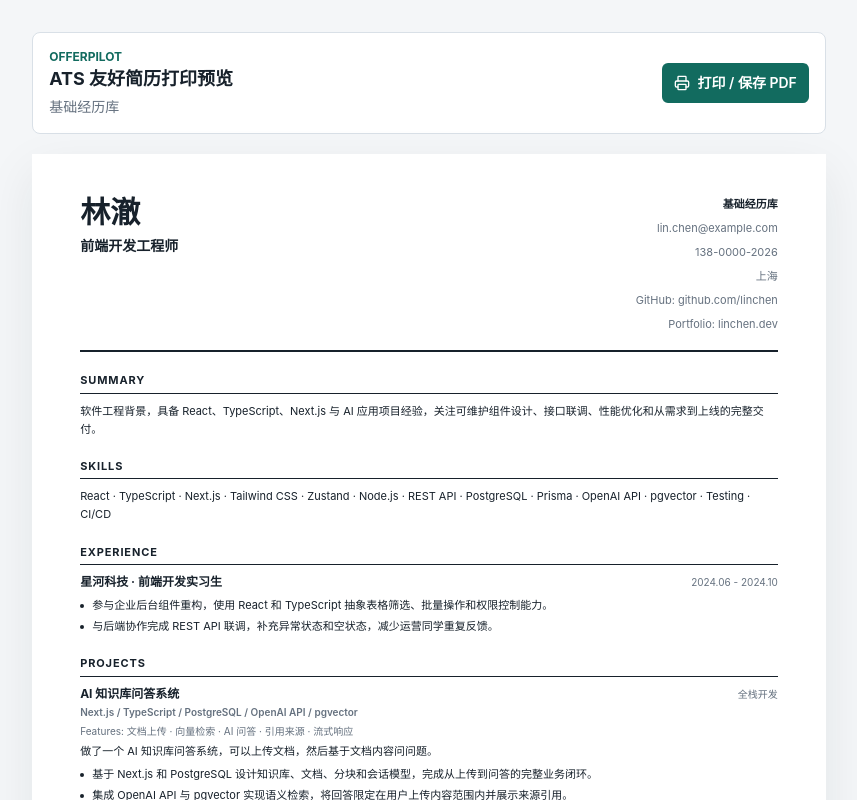
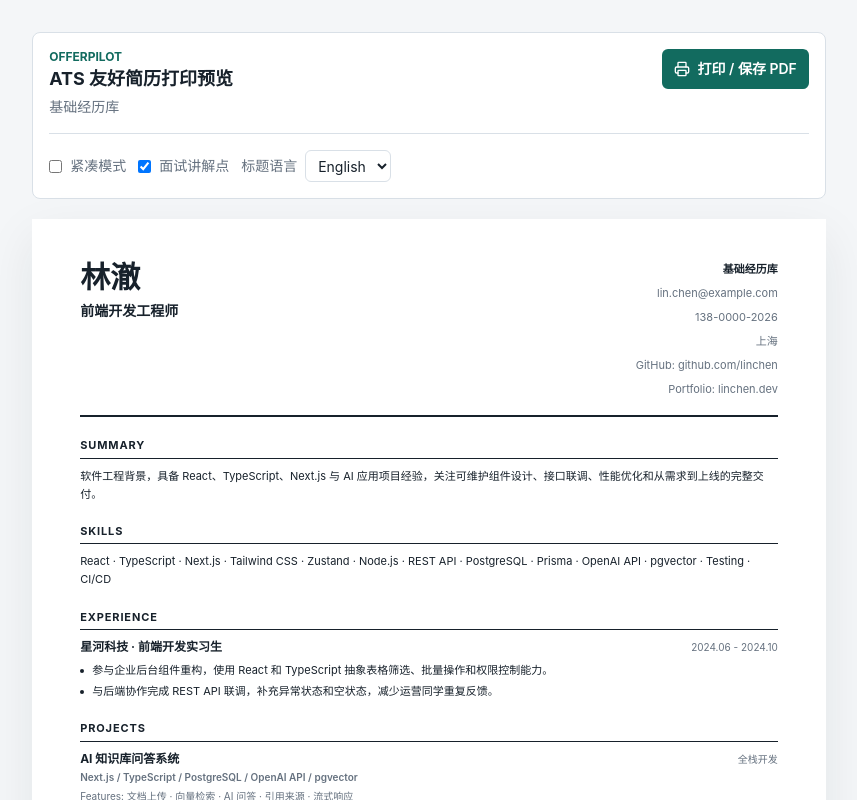
Before and after one commit to xinghe118/offerpilot, a Next.js app: page /resume/print in a window 1280 px wide. Shown: the top 800 px of the page, without its empty margins (211-1068 px from the left). Built offline with nearby package versions, Linux system fonts and the light colour scheme.

Commit message:
feat: add resume print controls

```diff
--- a/components/resume-print-page-client.tsx
+++ b/components/resume-print-page-client.tsx
@@ -4,6 +4,7 @@ import { Printer } from "lucide-react";
 import { useEffect, useState } from "react";
 import { seedProfile } from "@/lib/domain/seed-data";
 import type { UserProfile } from "@/lib/domain/types";
+import { defaultResumePrintOptions, type ResumePrintOptions } from "@/lib/resume/print-options";
 import { ResumePrintView } from "@/components/resume-print-view";
 
 type PrintSnapshot = {
@@ -49,16 +50,45 @@ function loadPrintSnapshot() {
   }
 }
 
+function loadPrintOptions() {
+  try {
+    const raw = window.localStorage.getItem("offerpilot.printOptions");
+    if (!raw) {
+      return defaultResumePrintOptions;
+    }
+    return {
+      ...defaultResumePrintOptions,
+      ...(JSON.parse(raw) as Partial<ResumePrintOptions>),
+    };
+  } catch {
+    return defaultResumePrintOptions;
+  }
+}
+
 export function ResumePrintPageClient() {
   const [snapshot, setSnapshot] = useState<PrintSnapshot>(fallbackSnapshot);
+  const [options, setOptions] = useState<ResumePrintOptions>(defaultResumePrintOptions);
 
   useEffect(() => {
     setSnapshot(loadPrintSnapshot());
+    setOptions(loadPrintOptions());
   }, []);
+
+  function updateOptions(patch: Partial<ResumePrintOptions>) {
+    setOptions((current) => {
+      const next = {
+        ...current,
+        ...patch,
+      };
+      window.localStorage.setItem("offerpilot.printOptions", JSON.stringify(next));
+      return next;
+    });
+  }
 
   return (
     <main className="min-h-screen bg-canvas py-8 print:bg-white print:py-0">
-      <div className="mx-auto mb-5 flex w-[210mm] items-center justify-between rounded-lg border border-line bg-white p-4 print:hidden">
+      <div className="mx-auto mb-5 w-[210mm] rounded-lg border border-line bg-white p-4 print:hidden">
+        <div className="flex items-start justify-between gap-4">
           <div>
             <p className="text-xs font-bold uppercase tracking-0 text-accent">OfferPilot</p>
             <h1 className="text-lg font-bold text-ink">ATS 友好简历打印预览</h1>
@@ -68,13 +98,47 @@ export function ResumePrintPageClient() {
               {typeof snapshot.matchScore === "number" ? ` · 匹配 ${snapshot.matchScore}` : ""}
             </p>
           </div>
-        <button className="inline-flex h-10 items-center gap-2 rounded-md bg-accent px-3 text-sm font-semibold text-white" onClick={() => window.print()}>
+          <button
+            className="inline-flex h-10 items-center gap-2 rounded-md bg-accent px-3 text-sm font-semibold text-white"
+            onClick={() => window.print()}
+          >
             <Printer size={16} />
             打印 / 保存 PDF
           </button>
         </div>
+        <div className="mt-4 flex flex-wrap items-center gap-3 border-t border-line pt-4 text-sm text-muted">
+          <label className="inline-flex items-center gap-2">
+            <input
+              checked={options.compact}
+              onChange={(event) => updateOptions({ compact: event.target.checked })}
+              type="checkbox"
+            />
+            紧凑模式
+          </label>
+          <label className="inline-flex items-center gap-2">
+            <input
+              checked={options.showInterviewNotes}
+              onChange={(event) => updateOptions({ showInterviewNotes: event.target.checked })}
+              type="checkbox"
+            />
+            面试讲解点
+          </label>
+          <label className="inline-flex items-center gap-2">
+            标题语言
+            <select
+              className="h-8 rounded-md border border-line bg-white px-2 text-sm text-ink outline-none"
+              value={options.language}
+              onChange={(event) => updateOptions({ language: event.target.value as ResumePrintOptions["language"] })}
+            >
+              <option value="en">English</option>
+              <option value="zh">中文</option>
+            </select>
+          </label>
+        </div>
+      </div>
       <ResumePrintView
         matchScore={snapshot.matchScore}
+        options={options}
         profile={snapshot.profile}
         sourceLabel={snapshot.sourceLabel}
         targetCompany={snapshot.targetCompany}
--- a/components/resume-print-view.tsx
+++ b/components/resume-print-view.tsx
@@ -1,4 +1,5 @@
 import type { UserProfile } from "@/lib/domain/types";
+import { defaultResumePrintOptions, resumeSectionLabels, type ResumePrintOptions } from "@/lib/resume/print-options";
 
 function Section({ title, children }: { title: string; children: React.ReactNode }) {
   return (
@@ -40,18 +41,24 @@ export function ResumePrintView({
   targetCompany,
   targetRole,
   matchScore,
+  options = defaultResumePrintOptions,
 }: {
   profile: UserProfile;
   sourceLabel?: string;
   targetCompany?: string;
   targetRole?: string;
   matchScore?: number;
+  options?: ResumePrintOptions;
 }) {
   const primaryProjects = profile.projects.slice(0, 4);
+  const labels = resumeSectionLabels[options.language];
+  const articlePadding = options.compact ? "px-10 py-8 print:p-8" : "px-12 py-10 print:p-10";
+  const mainSpacing = options.compact ? "mt-4 space-y-4" : "mt-5 space-y-5";
+  const itemSpacing = options.compact ? "space-y-3" : "space-y-4";
 
   return (
-    <article className="print-area mx-auto min-h-[297mm] w-[210mm] bg-white px-12 py-10 text-ink shadow-panel print:mx-0 print:min-h-[297mm] print:w-[210mm] print:p-10 print:shadow-none">
-      <header className="border-b-2 border-ink pb-4">
+    <article className={`print-area mx-auto min-h-[297mm] w-[210mm] bg-white ${articlePadding} text-ink shadow-panel print:mx-0 print:min-h-[297mm] print:w-[210mm] print:shadow-none`}>
+      <header className={`border-b-2 border-ink ${options.compact ? "pb-3" : "pb-4"}`}>
         <div className="flex items-start justify-between gap-8">
           <div>
             <h1 className="text-3xl font-bold leading-tight">{profile.name}</h1>
@@ -65,7 +72,7 @@ export function ResumePrintView({
                 {targetRole ? ` · ${targetRole}` : ""}
               </p>
             ) : null}
-            {typeof matchScore === "number" ? <p>Match Score: {matchScore}</p> : null}
+            {typeof matchScore === "number" ? <p>{labels.matchScore}: {matchScore}</p> : null}
             {[profile.email, profile.phone, profile.location].filter(Boolean).map((item) => (
               <p key={item}>{item}</p>
             ))}
@@ -78,18 +85,18 @@ export function ResumePrintView({
         </div>
       </header>
 
-      <main className="mt-5 space-y-5">
-        <Section title="Summary">
+      <main className={mainSpacing}>
+        <Section title={labels.summary}>
           <p className="text-[11px] leading-[1.65] text-ink">{profile.summary}</p>
         </Section>
 
-        <Section title="Skills">
+        <Section title={labels.skills}>
           <InlineList items={profile.skills} />
         </Section>
 
         {profile.experience.length ? (
-          <Section title="Experience">
-            <div className="space-y-4">
+          <Section title={labels.experience}>
+            <div className={itemSpacing}>
               {profile.experience.map((experience) => (
                 <div key={experience.id}>
                   <div className="flex items-baseline justify-between gap-4">
@@ -109,8 +116,8 @@ export function ResumePrintView({
           </Section>
         ) : null}
 
-        <Section title="Projects">
-          <div className="space-y-4">
+        <Section title={labels.projects}>
+          <div className={itemSpacing}>
             {primaryProjects.map((project) => (
               <div key={project.id}>
                 <div className="flex items-baseline justify-between gap-4">
@@ -119,7 +126,7 @@ export function ResumePrintView({
                 </div>
                 <p className="mt-0.5 text-[10px] font-semibold text-muted">{project.techStack.join(" / ")}</p>
                 {project.features.length ? (
-                  <p className="mt-1 text-[10px] leading-[1.55] text-muted">Features: {project.features.join(" · ")}</p>
+                  <p className="mt-1 text-[10px] leading-[1.55] text-muted">{labels.features}: {project.features.join(" · ")}</p>
                 ) : null}
                 <p className="mt-1 text-[11px] leading-[1.55] text-ink">{project.rawDescription}</p>
                 <div className="mt-1.5">
@@ -131,8 +138,8 @@ export function ResumePrintView({
         </Section>
 
         {profile.education.length ? (
-          <Section title="Education">
-            <div className="space-y-3">
+          <Section title={labels.education}>
+            <div className={options.compact ? "space-y-2" : "space-y-3"}>
               {profile.education.map((education) => (
                 <div key={education.id}>
                   <div className="flex items-baseline justify-between gap-4">
@@ -153,9 +160,9 @@ export function ResumePrintView({
           </Section>
         ) : null}
 
-        {profile.projects.some((project) => project.interviewTalkingPoints.length) ? (
-          <Section title="Interview Talking Points">
-            <div className="space-y-3">
+        {options.showInterviewNotes && profile.projects.some((project) => project.interviewTalkingPoints.length) ? (
+          <Section title={labels.interview}>
+            <div className={options.compact ? "space-y-2" : "space-y-3"}>
               {primaryProjects
                 .filter((project) => project.interviewTalkingPoints.length)
                 .map((project) => (
--- /dev/null
+++ b/lib/resume/print-options.ts
@@ -0,0 +1,36 @@
+export type ResumePrintLanguage = "en" | "zh";
+
+export type ResumePrintOptions = {
+  compact: boolean;
+  showInterviewNotes: boolean;
+  language: ResumePrintLanguage;
+};
+
+export const defaultResumePrintOptions: ResumePrintOptions = {
+  compact: false,
+  showInterviewNotes: true,
+  language: "en",
+};
+
+export const resumeSectionLabels: Record<ResumePrintLanguage, Record<string, string>> = {
+  en: {
+    summary: "Summary",
+    skills: "Skills",
+    experience: "Experience",
+    projects: "Projects",
+    education: "Education",
+    interview: "Interview Talking Points",
+    features: "Features",
+    matchScore: "Match Score",
+  },
+  zh: {
+    summary: "个人概要",
+    skills: "技能",
+    experience: "工作经历",
+    projects: "项目经历",
+    education: "教育经历",
+    interview: "面试讲解点",
+    features: "功能点",
+    matchScore: "匹配分",
+  },
+};
```
Also changed, not shown: 2 other files (tests, documents, lock files or other folders). Lines whose indentation alone changed are shown as unchanged.
